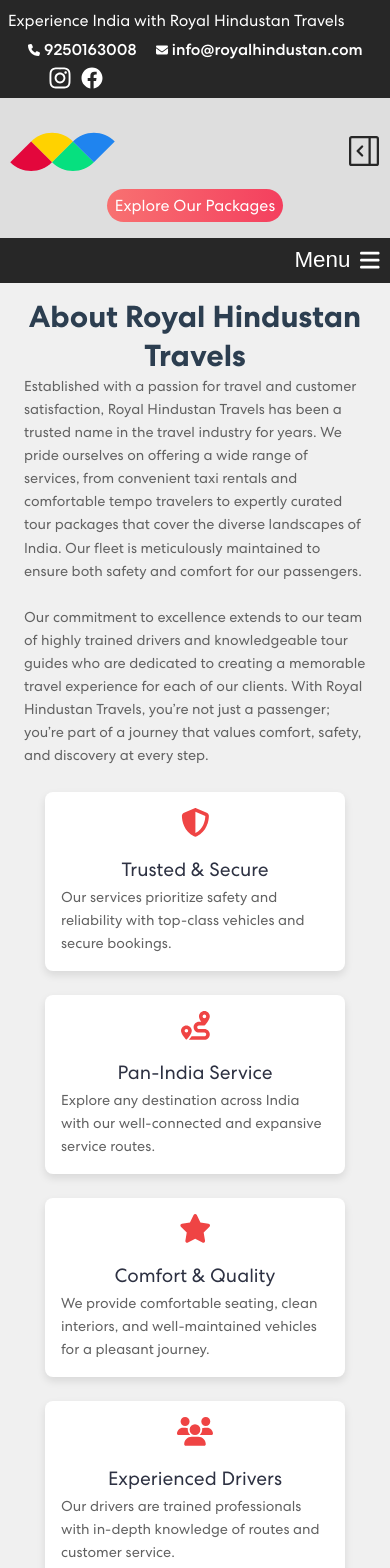
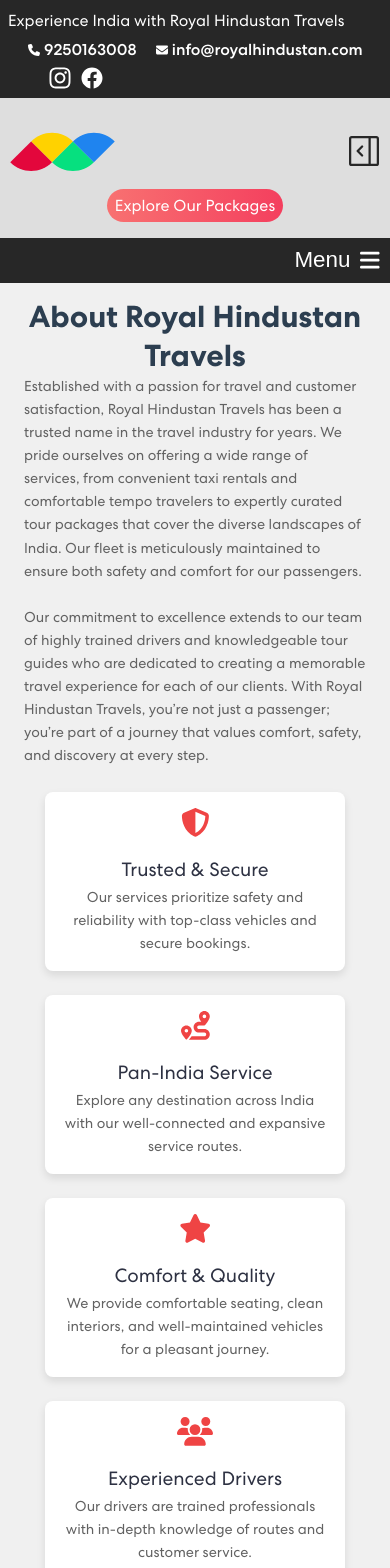
Before and after one commit to yasmalhotraa/ride-bharat-travels, a React (Vite) app: page /about-page in a window 390 px wide. Shown: the top 1568 px of the page. Built offline with nearby package versions, Linux system fonts and the light colour scheme.

Commit message:
about-paragraph

```diff
--- a/src/components/Styling/AboutUs.css
+++ b/src/components/Styling/AboutUs.css
@@ -85,6 +85,9 @@
   .guides-content {
     gap: 1.5rem;
   }
+  .about-item p {
+    text-align: center;
+  }
 }
 
 @media (max-width: 768px) {
@@ -160,4 +163,7 @@
   .guide-item {
     padding: 1rem;
   }
+  .about-item p {
+    text-align: center;
+  }
 }
```
